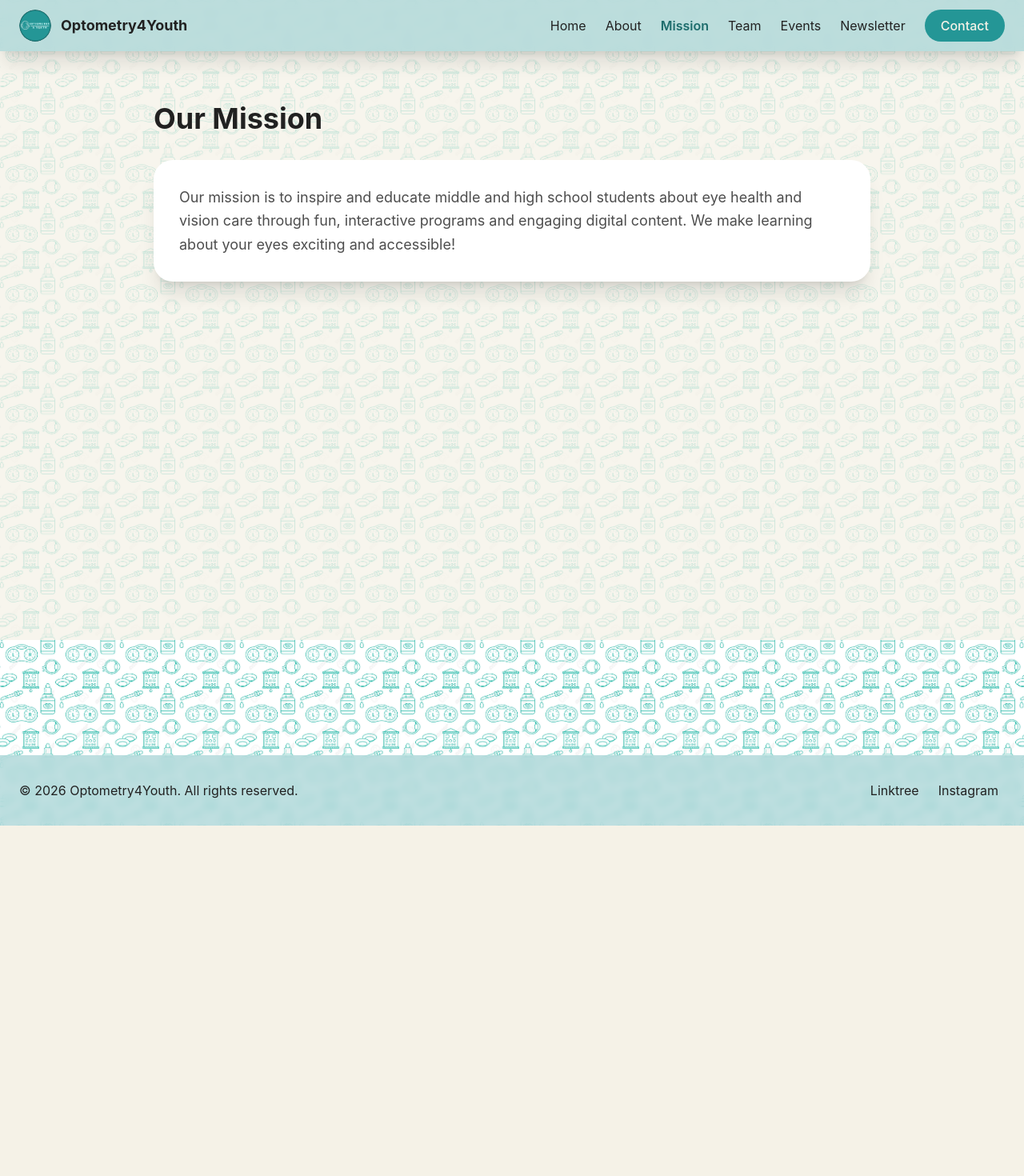
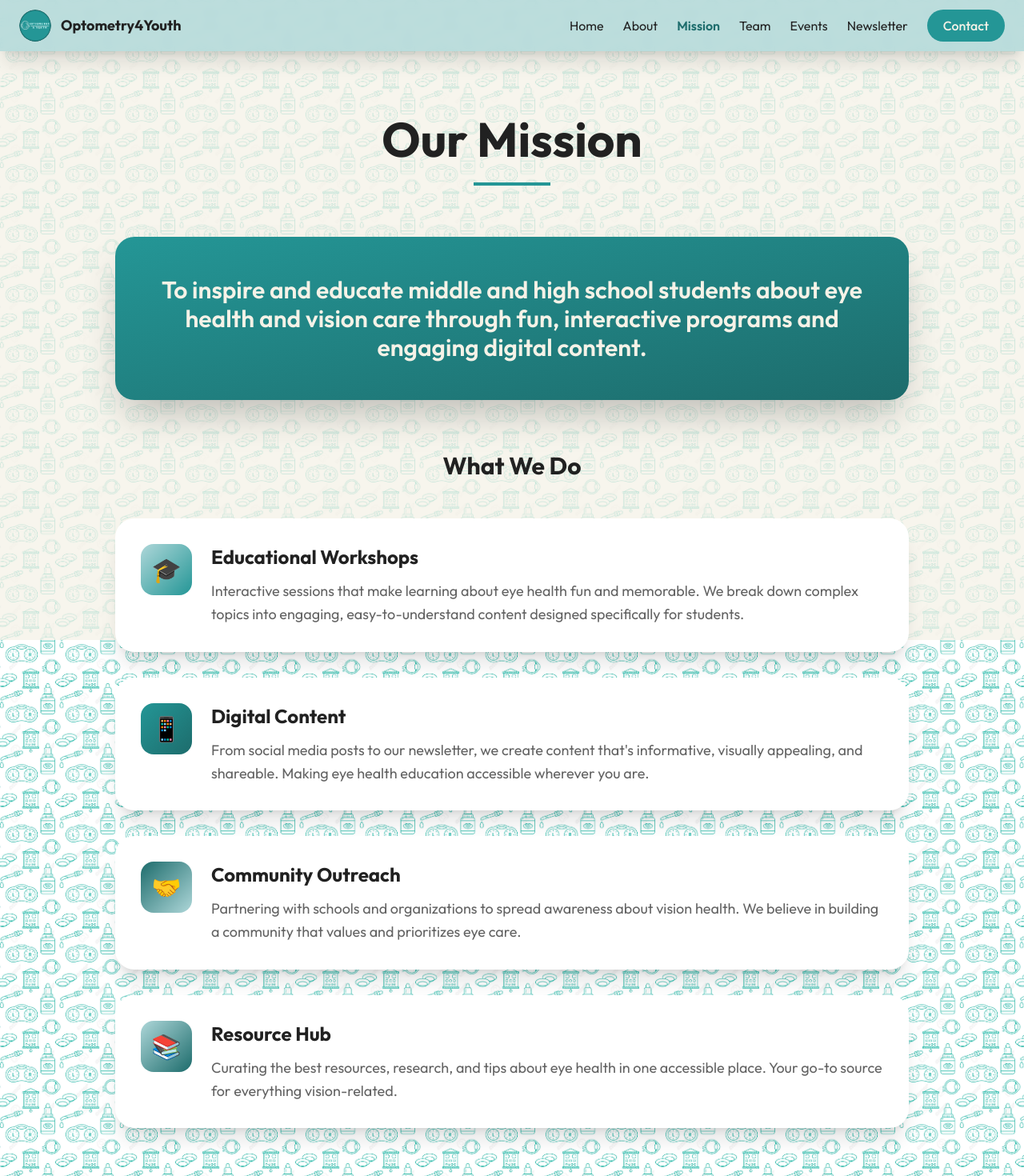
Before and after one commit to dhriti-desai/Optometry4Youth, a React (Vite) app: page /mission in a window 1280 px wide. Shown: the top 1470 px of the page at 80% size. Before the commit the page ends 1032 px from the top, so only its background shows below. Built offline with nearby package versions, Linux system fonts and the light colour scheme; the HTML template or start-up script is replaced by a standard one.

Commit message:
Redesign pages with unique layouts and Outfit font

```diff
--- a/src/index.css
+++ b/src/index.css
@@ -1,3 +1,5 @@
+@import url('https://fonts.googleapis.com/css2?family=Outfit:wght@300;400;500;600;700&display=swap');
+
 @tailwind base;
 @tailwind components;
 @tailwind utilities;
@@ -17,7 +19,7 @@ html {
 
 html, body, #root { height: 100%; }
 body {
-  font-family: 'Inter', 'Nunito', sans-serif;
+  font-family: 'Outfit', sans-serif;
   background-color: #f5f2e7;
   background-image: url('/images/83949683-ophthalmology-eyes-health-care-seamless-pattern-medical-vector-blue-background-optometry.jpg');
   background-size: 150px 150px;
--- a/src/pages/About.jsx
+++ b/src/pages/About.jsx
@@ -2,29 +2,88 @@ import React from 'react'
 
 export default function About() {
   return (
-    <div className="container mx-auto px-4 py-12 min-h-screen">
-      <div className="max-w-4xl mx-auto">
-        <h1 className="text-4xl font-bold text-dark-charcoal mb-8 animate-fade-in">About Optometry4Youth</h1>
-
-        <div className="bg-white rounded-3xl shadow-xl p-8 mb-8 hover:shadow-2xl hover:scale-105 transition-all animate-fade-in">
-          <h2 className="text-2xl font-semibold text-teal mb-4">Our Story</h2>
-          <p className="text-dark-charcoal/80 text-lg leading-relaxed">
-            Optometry4Youth is a student-led organization dedicated to making eye health education fun, accessible, and engaging for middle and high school students. We believe every young person deserves to understand how their vision works and how to keep their eyes healthy!
+    <div className="min-h-screen">
+      <div className="container mx-auto px-4 py-16 max-w-7xl">
+        {/* Hero Section */}
+        <div className="text-center mb-16 animate-fade-in">
+          <h1 className="text-5xl md:text-6xl font-bold text-dark-charcoal mb-6">
+            Who We Are
+          </h1>
+          <div className="w-24 h-1 bg-teal mx-auto mb-6"></div>
+          <p className="text-xl text-dark-charcoal/70 max-w-3xl mx-auto leading-relaxed">
+            A student-led movement making eye health education accessible, engaging, and fun for young people everywhere.
           </p>
         </div>
 
-        <div className="grid md:grid-cols-2 gap-8">
-          <div className="bg-white rounded-3xl shadow-lg p-6 hover:shadow-2xl hover:scale-105 transition-all animate-fade-in">
-            <h3 className="text-xl font-semibold text-deep-teal mb-3">Our Vision</h3>
-            <p className="text-dark-charcoal/80 leading-relaxed">
-              To create a world where every young person has access to quality eye health education and resources, empowering them to take care of their vision for life.
-            </p>
+        {/* Story Section - Alternating Layout */}
+        <div className="space-y-20">
+          {/* Our Story */}
+          <div className="grid md:grid-cols-2 gap-12 items-center">
+            <div className="order-2 md:order-1 animate-fade-in">
+              <div className="bg-white rounded-3xl p-8 shadow-xl hover:shadow-2xl transition-all">
+                <div className="w-16 h-16 bg-gradient-to-br from-teal to-deep-teal rounded-2xl flex items-center justify-center mb-6">
+                  <span className="text-3xl text-warm-white">📖</span>
+                </div>
+                <h2 className="text-3xl font-bold text-dark-charcoal mb-4">Our Story</h2>
+                <p className="text-dark-charcoal/80 text-lg leading-relaxed">
+                  Optometry4Youth was born from a simple idea: eye health education doesn't have to be boring.
+                  We're a group of passionate students who believe every young person deserves to understand how
+                  their vision works and how to keep their eyes healthy for life.
+                </p>
+              </div>
+            </div>
+            <div className="order-1 md:order-2 animate-fade-in">
+              <div className="bg-gradient-to-br from-light-teal/40 to-teal/20 rounded-3xl p-12 text-center">
+                <div className="text-6xl mb-4">👁️</div>
+                <h3 className="text-2xl font-bold text-deep-teal">Vision for Change</h3>
+              </div>
+            </div>
           </div>
-          <div className="bg-white rounded-3xl shadow-lg p-6 hover:shadow-2xl hover:scale-105 transition-all animate-fade-in">
-            <h3 className="text-xl font-semibold text-deep-teal mb-3">Our Impact</h3>
-            <p className="text-dark-charcoal/80 leading-relaxed">
-              We've reached hundreds of students through interactive workshops, fun educational content, and community outreach programs focused on vision health and eye care awareness.
-            </p>
+
+          {/* Our Vision */}
+          <div className="grid md:grid-cols-2 gap-12 items-center">
+            <div className="animate-fade-in">
+              <div className="bg-gradient-to-br from-teal/30 to-deep-teal/20 rounded-3xl p-12 text-center">
+                <div className="text-6xl mb-4">🎯</div>
+                <h3 className="text-2xl font-bold text-deep-teal">Clear Goals</h3>
+              </div>
+            </div>
+            <div className="animate-fade-in">
+              <div className="bg-white rounded-3xl p-8 shadow-xl hover:shadow-2xl transition-all">
+                <div className="w-16 h-16 bg-gradient-to-br from-light-teal to-teal rounded-2xl flex items-center justify-center mb-6">
+                  <span className="text-3xl text-warm-white">✨</span>
+                </div>
+                <h2 className="text-3xl font-bold text-dark-charcoal mb-4">Our Vision</h2>
+                <p className="text-dark-charcoal/80 text-lg leading-relaxed">
+                  To create a world where every young person has access to quality eye health education and
+                  resources, empowering them to take care of their vision for life. We're building a community
+                  that makes learning about eyes exciting and accessible.
+                </p>
+              </div>
+            </div>
+          </div>
+
+          {/* Our Impact */}
+          <div className="grid md:grid-cols-2 gap-12 items-center">
+            <div className="order-2 md:order-1 animate-fade-in">
+              <div className="bg-white rounded-3xl p-8 shadow-xl hover:shadow-2xl transition-all">
+                <div className="w-16 h-16 bg-gradient-to-br from-deep-teal to-teal rounded-2xl flex items-center justify-center mb-6">
+                  <span className="text-3xl text-warm-white">🌟</span>
+                </div>
+                <h2 className="text-3xl font-bold text-dark-charcoal mb-4">Our Impact</h2>
+                <p className="text-dark-charcoal/80 text-lg leading-relaxed">
+                  We've reached hundreds of students through interactive workshops, fun educational content,
+                  and community outreach programs focused on vision health and eye care awareness. Every day,
+                  we're helping young people see their future more clearly.
+                </p>
+              </div>
+            </div>
+            <div className="order-1 md:order-2 animate-fade-in">
+              <div className="bg-gradient-to-br from-light-teal/30 to-warm-white rounded-3xl p-12 text-center">
+                <div className="text-6xl mb-4">💫</div>
+                <h3 className="text-2xl font-bold text-deep-teal">Making Waves</h3>
+              </div>
+            </div>
           </div>
         </div>
       </div>
--- a/src/pages/Mission.jsx
+++ b/src/pages/Mission.jsx
@@ -2,14 +2,89 @@ import React from 'react'
 
 export default function Mission() {
   return (
-    <div className="container mx-auto px-4 py-12 min-h-screen">
-      <div className="max-w-4xl mx-auto">
-        <h1 className="text-4xl font-bold text-dark-charcoal mb-8 animate-fade-in">Our Mission</h1>
+    <div className="min-h-screen">
+      <div className="container mx-auto px-4 py-16 max-w-5xl">
+        {/* Hero */}
+        <div className="text-center mb-16 animate-fade-in">
+          <h1 className="text-5xl md:text-6xl font-bold text-dark-charcoal mb-6">
+            Our Mission
+          </h1>
+          <div className="w-24 h-1 bg-teal mx-auto mb-8"></div>
+        </div>
 
-        <div className="bg-white rounded-3xl shadow-xl p-8 mb-8 hover:shadow-2xl hover:scale-105 transition-all animate-fade-in">
-          <p className="text-lg text-dark-charcoal/80 leading-relaxed">
-            Our mission is to inspire and educate middle and high school students about eye health and vision care through fun, interactive programs and engaging digital content. We make learning about your eyes exciting and accessible!
-          </p>
+        {/* Mission Statement */}
+        <div className="mb-16 animate-fade-in">
+          <div className="bg-gradient-to-br from-teal to-deep-teal rounded-3xl p-12 text-center shadow-2xl">
+            <p className="text-2xl md:text-3xl font-semibold text-warm-white leading-relaxed">
+              To inspire and educate middle and high school students about eye health and vision care
+              through fun, interactive programs and engaging digital content.
+            </p>
+          </div>
+        </div>
+
+        {/* What We Do - Vertical Cards */}
+        <div className="space-y-8">
+          <h2 className="text-3xl font-bold text-dark-charcoal text-center mb-12">What We Do</h2>
+
+          <div className="bg-white rounded-3xl p-8 shadow-xl hover:shadow-2xl hover:scale-105 transition-all animate-fade-in">
+            <div className="flex items-start gap-6">
+              <div className="w-16 h-16 bg-gradient-to-br from-light-teal to-teal rounded-2xl flex items-center justify-center flex-shrink-0">
+                <span className="text-3xl">🎓</span>
+              </div>
+              <div>
+                <h3 className="text-2xl font-bold text-dark-charcoal mb-3">Educational Workshops</h3>
+                <p className="text-dark-charcoal/70 text-lg leading-relaxed">
+                  Interactive sessions that make learning about eye health fun and memorable. We break down
+                  complex topics into engaging, easy-to-understand content designed specifically for students.
+                </p>
+              </div>
+            </div>
+          </div>
+
+          <div className="bg-white rounded-3xl p-8 shadow-xl hover:shadow-2xl hover:scale-105 transition-all animate-fade-in">
+            <div className="flex items-start gap-6">
+              <div className="w-16 h-16 bg-gradient-to-br from-teal to-deep-teal rounded-2xl flex items-center justify-center flex-shrink-0">
+                <span className="text-3xl">📱</span>
+              </div>
+              <div>
+                <h3 className="text-2xl font-bold text-dark-charcoal mb-3">Digital Content</h3>
+                <p className="text-dark-charcoal/70 text-lg leading-relaxed">
+                  From social media posts to our newsletter, we create content that's informative,
+                  visually appealing, and shareable. Making eye health education accessible wherever you are.
+                </p>
+              </div>
+            </div>
+          </div>
+
+          <div className="bg-white rounded-3xl p-8 shadow-xl hover:shadow-2xl hover:scale-105 transition-all animate-fade-in">
+            <div className="flex items-start gap-6">
+              <div className="w-16 h-16 bg-gradient-to-br from-deep-teal to-light-teal rounded-2xl flex items-center justify-center flex-shrink-0">
+                <span className="text-3xl">🤝</span>
+              </div>
+              <div>
+                <h3 className="text-2xl font-bold text-dark-charcoal mb-3">Community Outreach</h3>
+                <p className="text-dark-charcoal/70 text-lg leading-relaxed">
+                  Partnering with schools and organizations to spread awareness about vision health.
+                  We believe in building a community that values and prioritizes eye care.
+                </p>
+              </div>
+            </div>
+          </div>
+
+          <div className="bg-white rounded-3xl p-8 shadow-xl hover:shadow-2xl hover:scale-105 transition-all animate-fade-in">
+            <div className="flex items-start gap-6">
+              <div className="w-16 h-16 bg-gradient-to-br from-light-teal to-deep-teal rounded-2xl flex items-center justify-center flex-shrink-0">
+                <span className="text-3xl">📚</span>
+              </div>
+              <div>
+                <h3 className="text-2xl font-bold text-dark-charcoal mb-3">Resource Hub</h3>
+                <p className="text-dark-charcoal/70 text-lg leading-relaxed">
+                  Curating the best resources, research, and tips about eye health in one accessible place.
+                  Your go-to source for everything vision-related.
+                </p>
+              </div>
+            </div>
+          </div>
         </div>
       </div>
     </div>
```
Also changed, not shown: src/pages/Contact.jsx (+43 -28 lines), src/pages/Team.jsx (+34 -16 lines).
